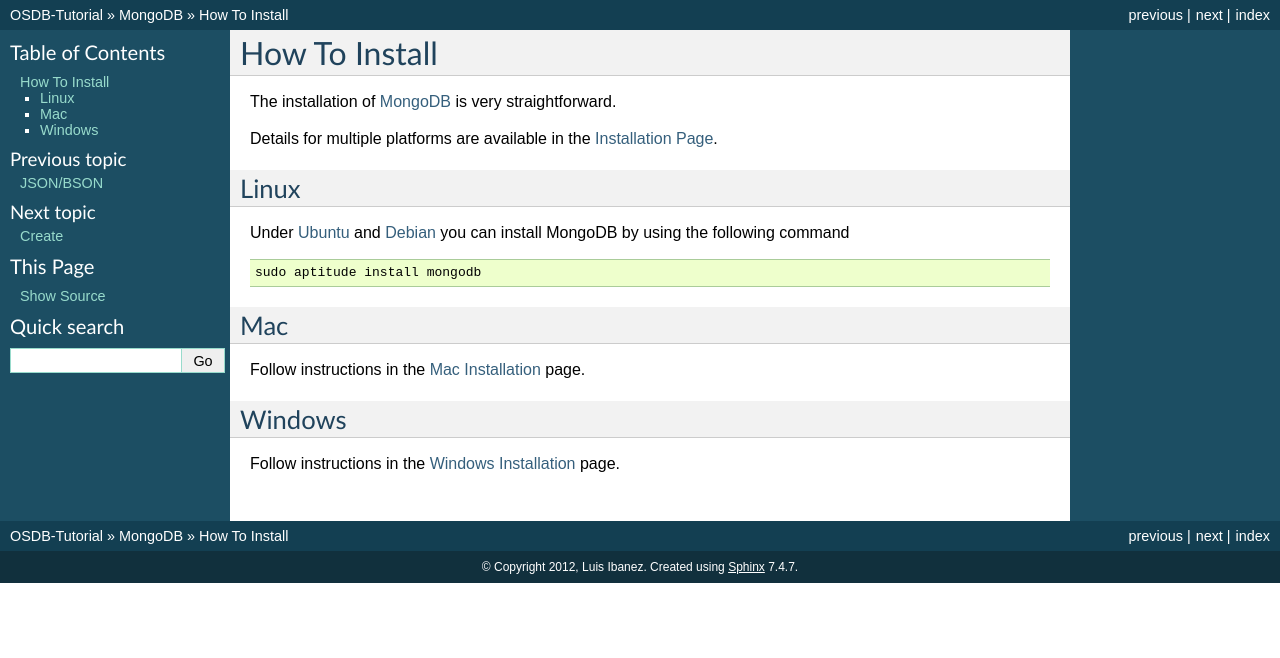
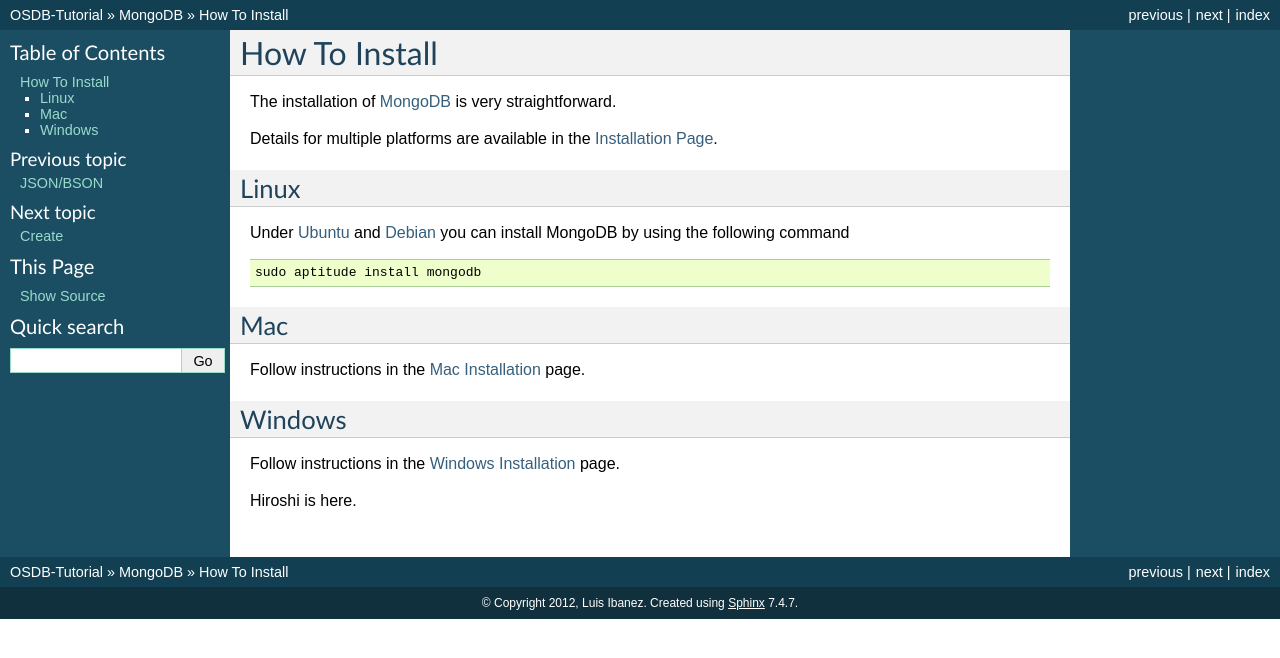
Before and after one commit to luisibanez/open-source-databases-tutorial, a Sphinx documentation site: the page built from source/MongoDB/Installation.rst, in a window 1280 px wide. Shown: the top 658 px of the page. Built offline with Sphinx 7.4.7, drawn with Linux system fonts in a browser that asks for light colours.

Commit message:
Update source/MongoDB/Installation.rst

```diff
--- a/source/MongoDB/Installation.rst
+++ b/source/MongoDB/Installation.rst
@@ -25,7 +25,7 @@ Windows
 
 Follow instructions in the `Windows Installation`_ page.
 
-
+Hiroshi is here.
 
 .. _Installation Page: http://docs.mongodb.org/manual/installation/
 .. _MongoDB: http://www.mongodb.org/
```
